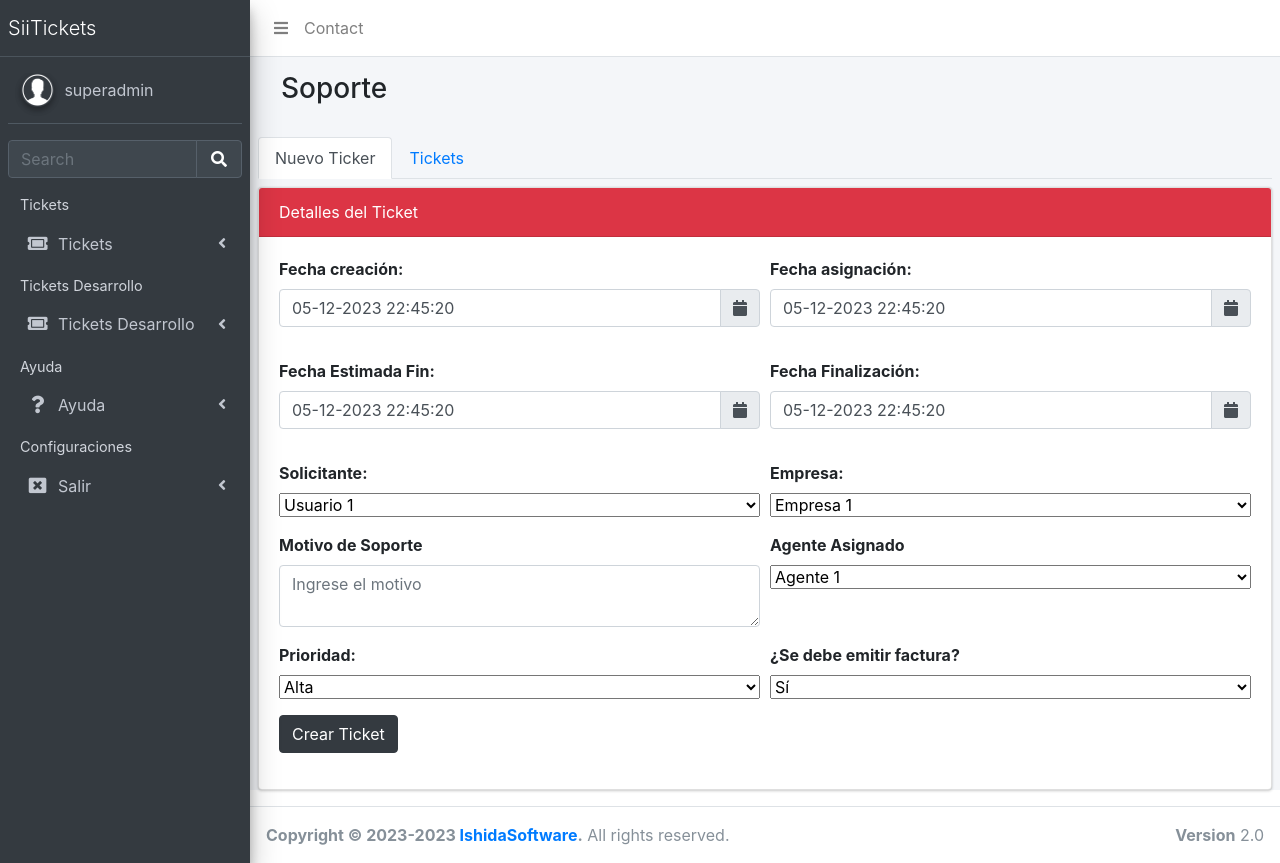
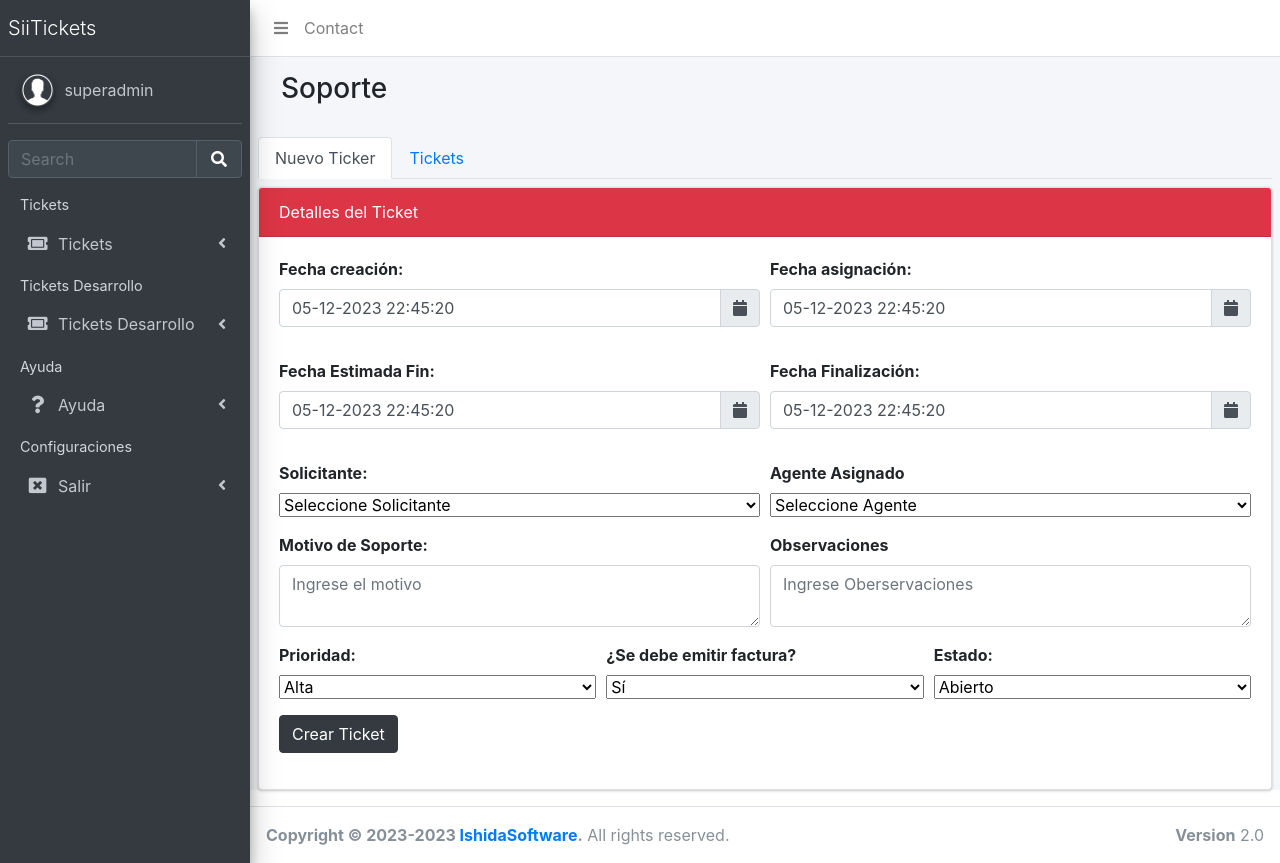
Before and after one commit to caeduardo99/SiiTickets, a Django app: page /soporte in a window 1280 px wide. Run offline with Django 3.2, Linux system fonts and the light colour scheme; a user stored in the database is signed in; data comes from the database, SQL or seed files in the repository; both versions use the stored data as it was after the commit; some libraries are stand-ins or nearby versions.

Commit message:
crear soporte front

```diff
--- a/soporte/templates/soporte.html
+++ b/soporte/templates/soporte.html
@@ -32,7 +32,7 @@
                     <div class="card-header bg-danger text-white">Detalles del Ticket</div>
                     <div class="card-body">
                         <form class="form-row">
-                            <div class="form-group col-6">
+                            <div class="form-group col-md-6">
                                 <div class="form-group">
                                     <label>Fecha creación:</label>
                                     <div class="input-group">
@@ -46,7 +46,7 @@
                             </div>
 
 
-                            <div class="form-group col-6">
+                            <div class="form-group col-md-6">
                                 <div class="form-group">
                                     <label>Fecha asignación:</label>
                                     <div class="input-group">
@@ -60,7 +60,7 @@
                             </div>
 
 
-                            <div class="form-group col-6">
+                            <div class="form-group col-md-6">
                                 <div class="form-group">
                                     <label>Fecha Estimada Fin:</label>
                                     <div class="input-group">
@@ -73,7 +73,7 @@
                                 </div>
                             </div>
 
-                            <div class="form-group col-6">
+                            <div class="form-group col-md-6">
                                 <div class="form-group">
                                     <label>Fecha Finalización:</label>
                                     <div class="input-group">
@@ -87,45 +87,50 @@
                             </div>
 
 
-                            <div class="form-group col-6">
+                            <div class="form-group col-md-6">
                                 <label for="solicitante">Solicitante:</label>
                                 <select class="select2" id="solicitante" style="width: 100%;" name="solicitante">
-                                    <!-- Opciones para el select de solicitante -->
-                                    <option value="usuario1">Usuario 1</option>
-                                    <option value="usuario2">Usuario 2</option>
+                                    <option value="">Seleccione Solicitante</option>
+                                    {% for solicitante in resultados_solicitantes_data %}
+                                        <option value="{{ solicitante.id }}"
+                                                data-empresa="{{ solicitante.nombreEmpresa }}">
+                                            {{ solicitante.nombreApellido }} - {{ solicitante.nombreEmpresa }}
+                                        </option>
+                                    {% endfor %}
+                                </select>
+
+                            </div>
+
+                            <div class="form-group col-md-6">
+                                <label for="agentesolicitado">Agente Asignado</label>
+                                <select class="select2" id="agentesolicitado" style="width: 100%;"
+                                        name="agentesolicitado">
+                                    <option value="">Seleccione Agente</option>
+                                    <!-- Opciones para el select de agente solicitado -->
+                                    {% for agente in resultados_agentes_data %}
+                                        <option value="{{ agente.id }}">
+                                            {{ agente.full_name }}
+                                        </option>
+                                    {% endfor %}
                                     <!-- Agrega más opciones según sea necesario -->
                                 </select>
                             </div>
 
-                            <div class="form-group col-6">
-                                <label for="empresa">Empresa:</label>
-                                <select class="select2" id="empresa" style="width: 100%;" name="empresa">
-                                    <!-- Opciones para el select de empresa -->
-                                    <option value="empresa1">Empresa 1</option>
-                                    <option value="empresa2">Empresa 2</option>
-                                    <!-- Agrega más opciones según sea necesario -->
-                                </select>
-                            </div>
-
-                            <div class="form-group col-6">
-                                <label for="motivo">Motivo de Soporte</label>
+                            <div class="form-group col-md-6">
+                                <label for="motivo">Motivo de Soporte:</label>
                                 <textarea class="form-control" id="motivo" name="motivo"
                                           placeholder="Ingrese el motivo"></textarea>
                             </div>
 
 
-                            <div class="form-group col-6">
-                                <label for="agentesolicitado">Agente Asignado</label>
-                                <select class="select2" id="agentesolicitado" style="width: 100%;"
-                                        name="agentesolicitado">
-                                    <!-- Opciones para el select de agente solicitado -->
-                                    <option value="agente1">Agente 1</option>
-                                    <option value="agente2">Agente 2</option>
-                                    <!-- Agrega más opciones según sea necesario -->
-                                </select>
+                            <div class="form-group col-md-6">
+                                <label for="motivo">Observaciones</label>
+                                <textarea class="form-control" id="observaciones" name="observaciones"
+                                          placeholder="Ingrese Oberservaciones"></textarea>
                             </div>
 
-                            <div class="form-group col-6">
+
+                            <div class="form-group col-md-4">
                                 <label for="prioridad">Prioridad:</label>
                                 <select class="select2" id="prioridad" style="width: 100%;" name="prioridad">
                                     <!-- Opciones para el select de prioridad -->
@@ -136,11 +141,22 @@
                             </div>
 
 
-                            <div class="form-group col-6">
+                            <div class="form-group col-md-4">
                                 <label for="factura">¿Se debe emitir factura?</label>
                                 <select class="select2" id="factura" style="width: 100%;" name="factura">
                                     <option value="si">Sí</option>
                                     <option value="no">No</option>
+                                </select>
+                            </div>
+
+                            <div class="form-group col-md-4">
+                                <label for="Estado">Estado:</label>
+                                <select class="select2" id="estado" style="width: 100%;" name="estado">
+                                    <!-- Opciones para el select de prioridad -->
+                                    <option value="alta">Abierto</option>
+                                    <option value="alta">En progreso</option>
+                                    <option value="media">En espera</option>
+                                    <option value="baja">Finalizado</option>
                                 </select>
                             </div>
 
@@ -175,4 +191,9 @@
 
 
 
+
+
+
+
+
 {% endblock %}
--- a/soporte/views.py
+++ b/soporte/views.py
@@ -6,7 +6,8 @@ from django.shortcuts import render
 from django.views.decorators.csrf import csrf_exempt
 from django.http import JsonResponse, HttpResponseBadRequest, HttpResponse
 from django.db import connections
-
+from .models import Solicitante, Empresa
+import json
 
 
 def login_user(request):
@@ -34,7 +35,6 @@ def login_user(request):
         return render(request, 'login.html')
 
 
-
 @login_required
 def signout(request):
     """
@@ -52,16 +52,29 @@ def contact(request):
     context = {
         'nombre_usuario': nombre_usuario
     }
-    return render(request, 'contact.html',context)
+    return render(request, 'contact.html', context)
 
 
 @login_required
 def soporte(request):
     nombre_usuario = request.user.username if request.user.is_authenticated else None
-    print('nombre_usuario', nombre_usuario)
+
+    # Llamar a la función solicitantes para obtener los resultados
+    resultados_solicitantes = solicitantesjson(request)
+
+    resultados_solicitantes_data = json.loads(resultados_solicitantes.content)
+
+    # Llamar a la función agentes para obtener los resultados
+    resultados_agentes = agentesjson(request)
+
+    resultados_agentes_data = json.loads(resultados_agentes.content)
+
+
 
     context = {
-        'nombre_usuario': nombre_usuario
+        'nombre_usuario': nombre_usuario,
+        'resultados_solicitantes_data': resultados_solicitantes_data,
+        'resultados_agentes_data': resultados_agentes_data
     }
     return render(request, 'soporte.html', context)
 
@@ -85,19 +98,43 @@ def desarrolloact(request):
     context = {
         'nombre_usuario': nombre_usuario
     }
-    return render(request, 'desarrollo_actualizacion.html',context)
+    return render(request, 'desarrollo_actualizacion.html', context)
 
 
+########## BACKEND ##################
 
-def empresas(request):
-    # Definir tu consulta SQL
-    sql_query = "select * from auth_user;"
+
+def solicitantesjson(request):
+    # Construir la consulta SQL
+    consulta_sql = """
+      SELECT ss.id,ss.nombreApellido,se.nombreEmpresa
+FROM soporte_solicitante ss
+INNER JOIN soporte_empresa se ON se.id = ss.idEmpresa_id;
+    """
     connection = connections['default']
-    # Ejecutar la consulta
+
+    # Ejecutar la consulta SQL y obtener los resultados
     with connection.cursor() as cursor:
-        cursor.execute(sql_query)
+        cursor.execute(consulta_sql)
         columns = [col[0] for col in cursor.description]
-        results = [dict(zip(columns, row)) for row in cursor.fetchall()]
+        resultados = [dict(zip(columns, row)) for row in cursor.fetchall()]
 
-    # Devolver los resultados como JSON
-    return JsonResponse(results, safe=False)
+    # Devolver la respuesta JSON
+    return JsonResponse(resultados, safe=False)
+
+
+def agentesjson(request):
+    # Construir la consulta SQL
+    consulta_sql = """
+    SELECT id, first_name || ' ' || last_name AS full_name FROM auth_user;
+    """
+    connection = connections['default']
+
+    # Ejecutar la consulta SQL y obtener los resultados
+    with connection.cursor() as cursor:
+        cursor.execute(consulta_sql)
+        columns = [col[0] for col in cursor.description]
+        resultados = [dict(zip(columns, row)) for row in cursor.fetchall()]
+
+    # Devolver la respuesta JSON
+    return JsonResponse(resultados, safe=False)
--- a/tickets/urls.py
+++ b/tickets/urls.py
@@ -25,6 +25,9 @@ urlpatterns = [
     path('soporte', views.soporte, name='soporte'),
     path('desarrollo', views.desarrollo, name='desarrollo'),
     path('desarrolloact', views.desarrolloact, name='desarrolloact'),
-    path('empresajson', views.empresas, name='empresas'),
     path('logout/', views.signout, name='logout'),
+
+    path('solicitantesjson/', views.solicitantesjson, name='solicitantesjson'),
+    path('agentesjson/', views.agentesjson, name='agentesjson'),
+
 ]
```
Also changed, not shown: soporte/models.py (+9 -8 lines), db.sqlite3, soporte/migrations/0002_alter_ticketsoporte_idsolicitante.py (added).
